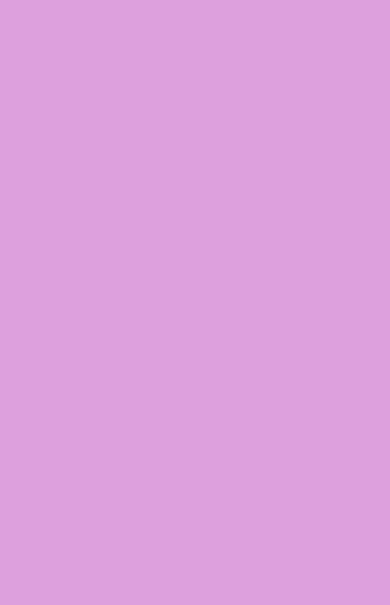
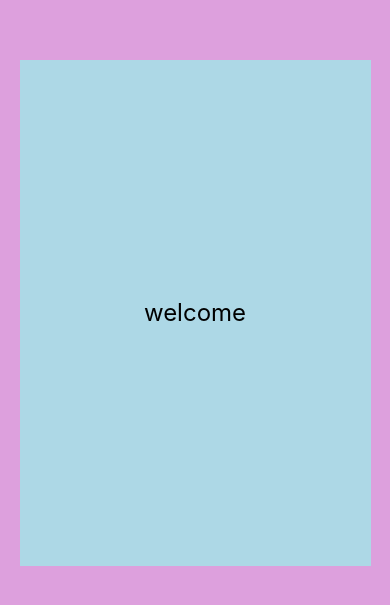
Before and after one commit to sudhir-tiwari2002/DynamicUi, a React Native app: screen / in a window 390 px wide. Shown: the part 109-714 px from the top of the page. Built offline with nearby package versions, Linux system fonts and the light colour scheme.

Commit message:
dynamic dymension api

```diff
--- a/App.js
+++ b/App.js
@@ -1,13 +1,19 @@
-import { StatusBar } from 'expo-status-bar';
-import { StyleSheet, View } from 'react-native';
+
+import { StyleSheet,Text, View , Dimensions} from 'react-native';
+
 
 export default function App() {
   return (
     <View style={styles.container}>
-
+      <View style={styles.box}>
+        <Text style={styles.text}> welcome </Text>
+      </View>
     </View>
   );
 }
+
+const windowWidth = Dimensions.get("window").width
+const windowHight = Dimensions.get("window").height
 
 const styles = StyleSheet.create({
   container: {
@@ -16,4 +22,18 @@
     alignItems: 'center',
     justifyContent: 'center',
   },
+  box:{
+    // width:300,
+    // height:300,
+    // width:"70%",
+    // height:"70%",
+    width: windowWidth>500 ? "70%" : "90%",
+    height: windowHight> 600 ? "60%" : "90%",
+    backgroundColor:"lightblue",
+    alignItems:"center",
+    justifyContent:"center"
+  },
+  text:{
+    fontSize:windowWidth>500 ? 50 : 24
+  }
 });
```
